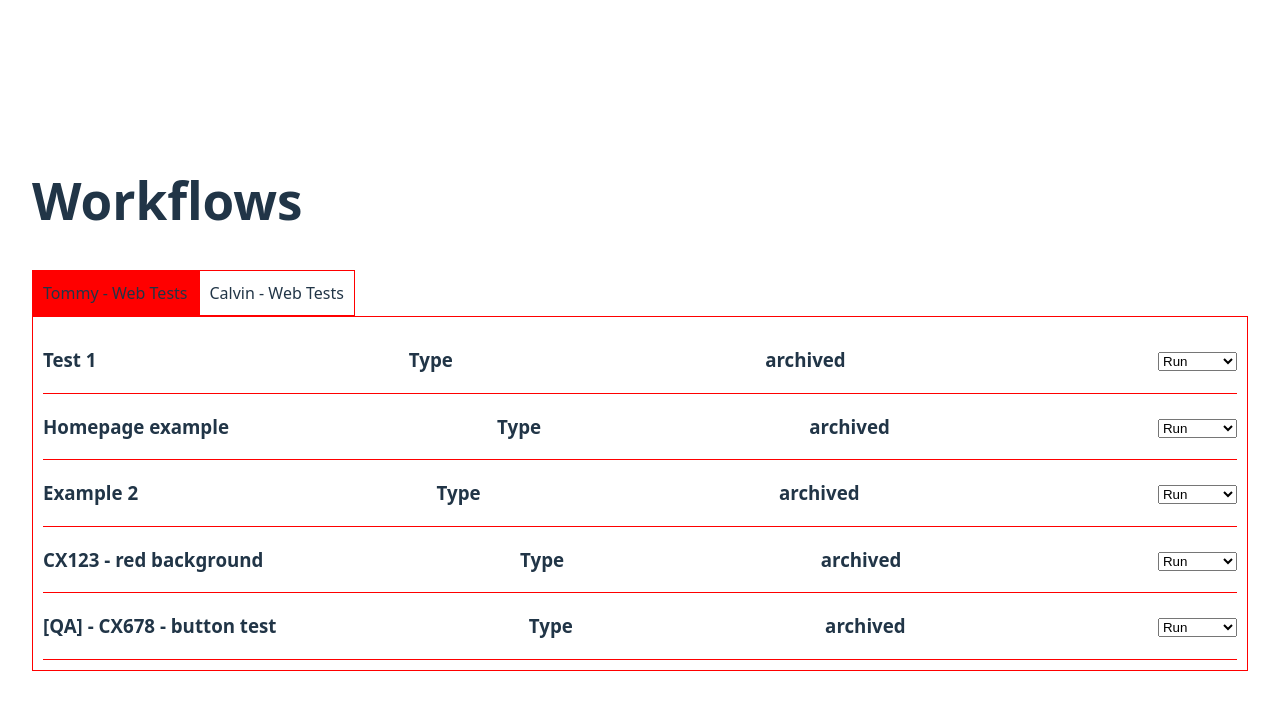
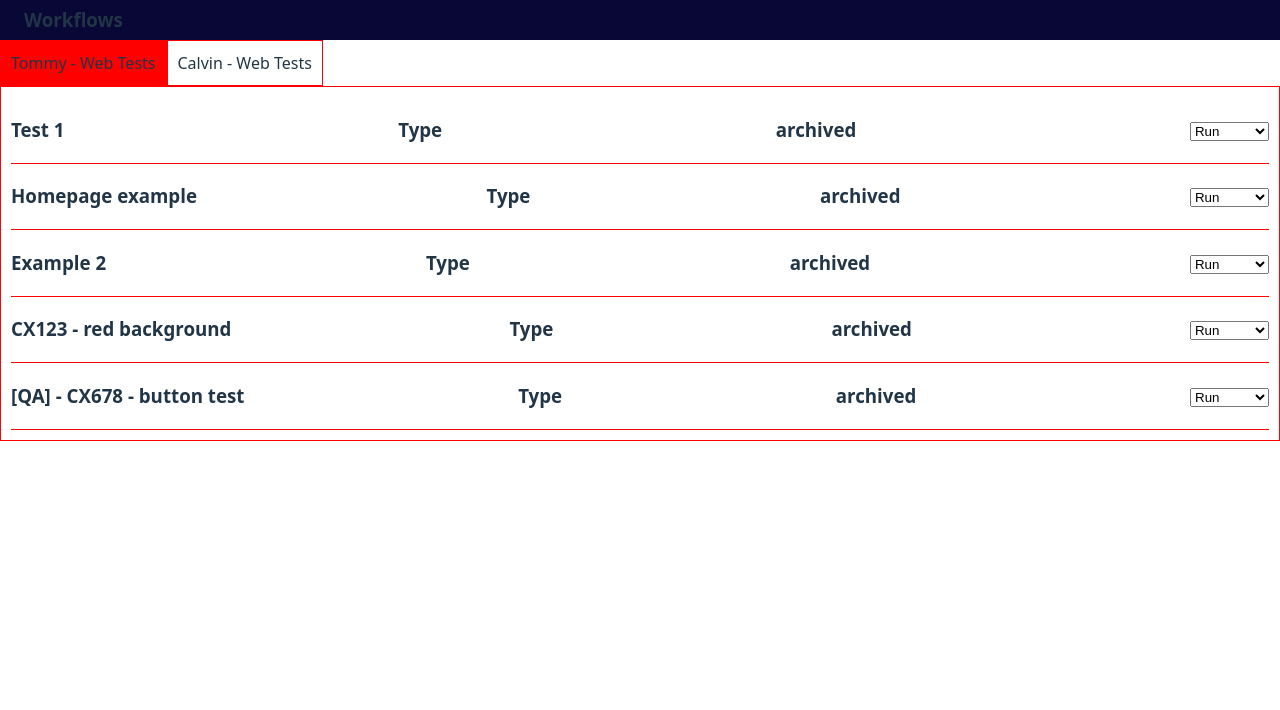
Before and after one commit to MichaelJSwain/experiment-workflows, a React (Vite) app: page / in a window 1280 px wide. Shown: the top 710 px of the page. Built offline with nearby package versions, Linux system fonts and the light colour scheme.

Commit message:
add initial header component

```diff
--- a/src/App.css
+++ b/src/App.css
@@ -1,6 +1,6 @@
 #root {
   width: 100vw;
-  padding: 2rem;
+  height: 100vh;
 }
 
 .logo {
--- a/src/App.jsx
+++ b/src/App.jsx
@@ -581,9 +581,9 @@ function App() {
 
   return (
     <>
-      <nav>
-        <h1>Workflows</h1>
-      </nav>
+      <div style={{background: "rgb(8, 7, 54)", height: "40px", display: "flex", alignItems: "center", padding: "0px 24px"}}>
+        <h3 style={{margin: "0"}}>Workflows</h3>
+      </div>
 
       <div className='table-container'>
 
```
